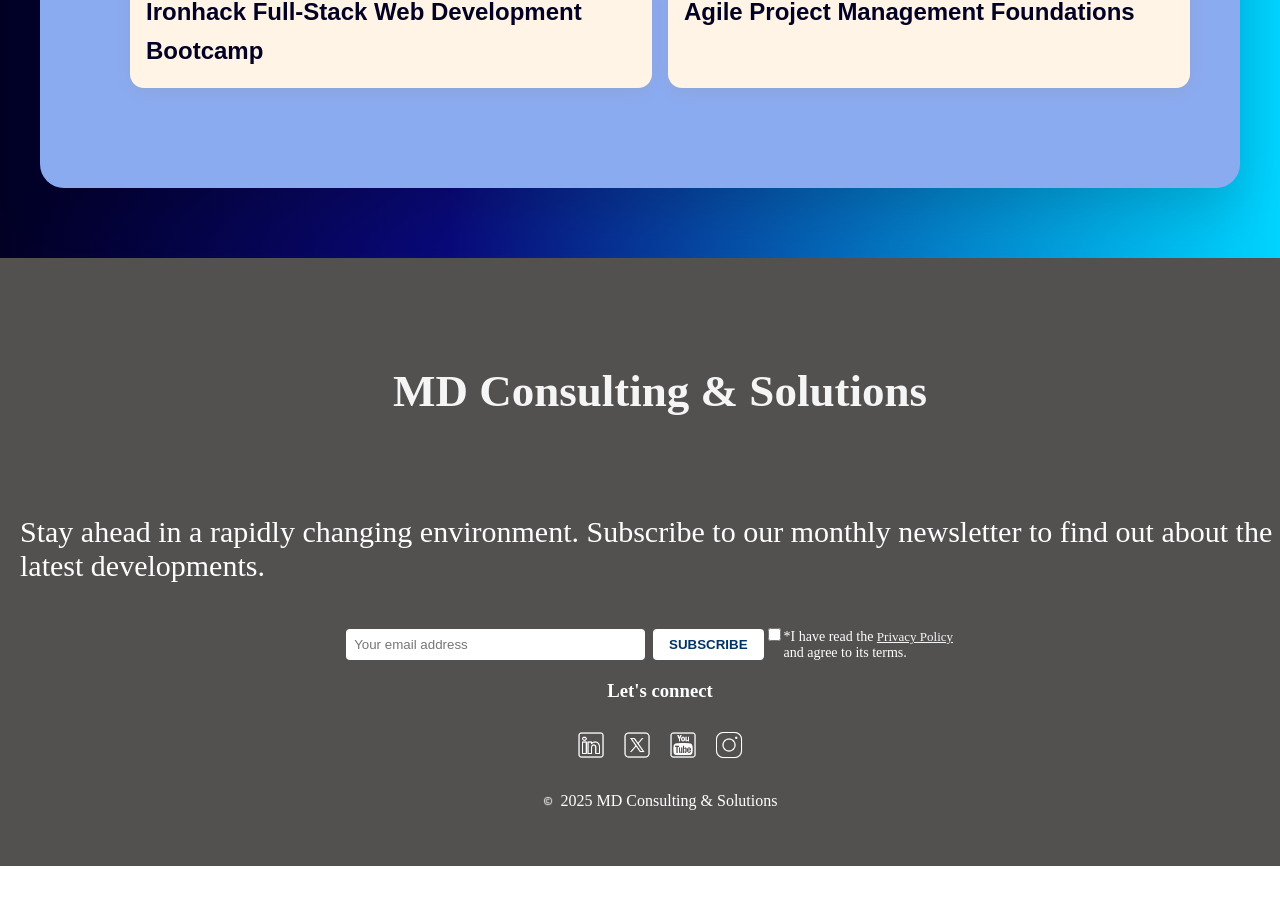
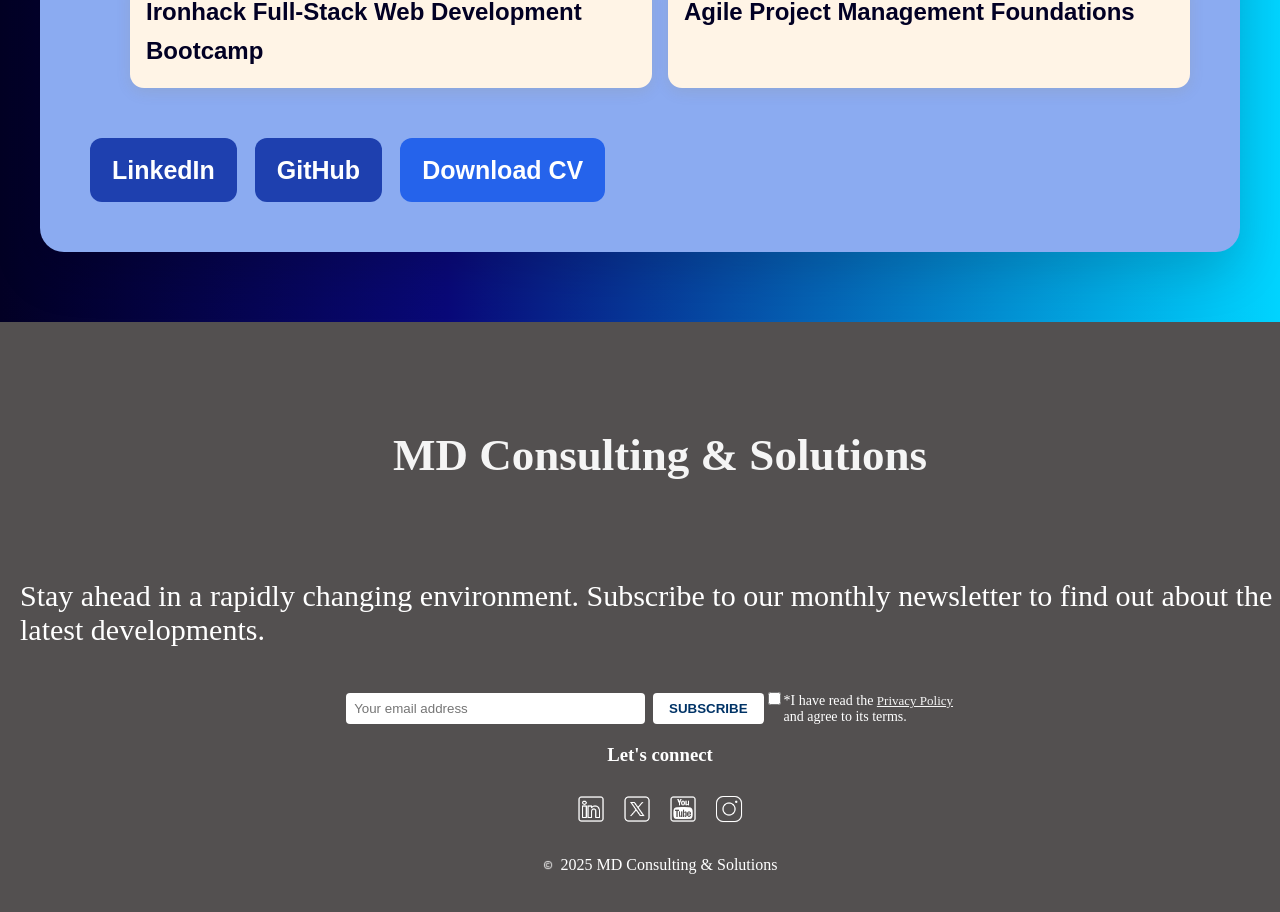
Before and after one commit to danadi87/website-frontend, a React (Vite) app: page /mireladragulescu in a window 1280 px wide. Shown: the part 1257-2169 px from the top of the page. Before the commit the page ends 2123 px from the top, so only its background shows below. Built offline with nearby package versions, Linux system fonts and the light colour scheme; no server answers; a web font is replaced by a local one.

Commit message:
fixed the profile page social media buttons

```diff
--- a/directory/MirelaDragulescu.jsx
+++ b/directory/MirelaDragulescu.jsx
@@ -3,6 +3,7 @@ import { useNavigate } from "react-router-dom";
 import MirelaProfile from "../src/assets/IMG_4579.jpg";
 import { ProfilePage } from "../components/ProfilePage";
 import "../src/styles/directory/MirelaDragulescu.css";
+import MirelaCV from "../public/MIRELA-DANIELA-DRAGULESCU.pdf";
 
 export function MirelaDragulescu() {
   const navigate = useNavigate();
@@ -40,6 +41,9 @@ export function MirelaDragulescu() {
         "Ironhack Full-Stack Web Development Bootcamp",
         "Agile Project Management Foundations",
       ]}
+      linkedin="https://linkedin.com/in/mirela-daniela-dragulescu-4371a220"
+      github="https://github.com/danadi87"
+      cv="/MIRELA-DANIELA-DRAGULESCU.pdf"
     />
   );
 }
```
Also changed, not shown: 1 other file (tests, documents, lock files or other folders).
